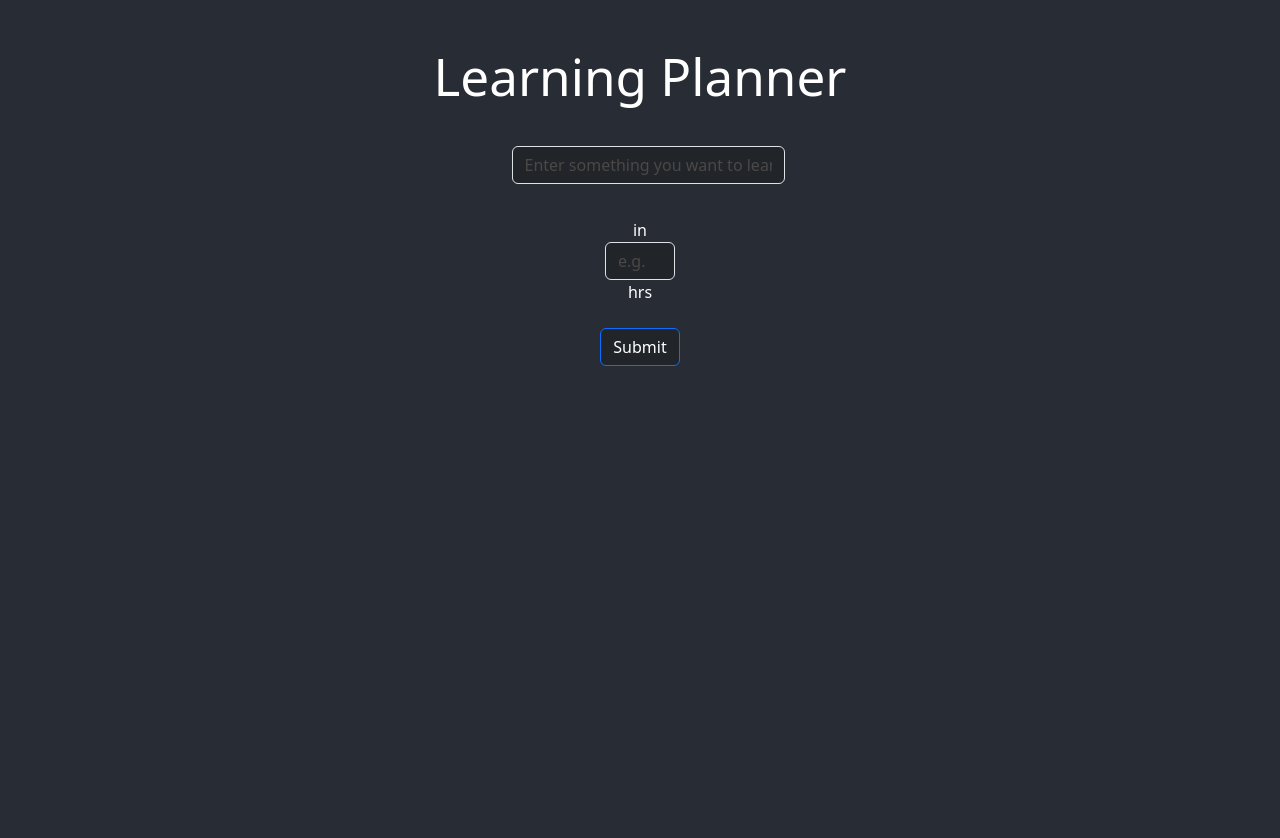
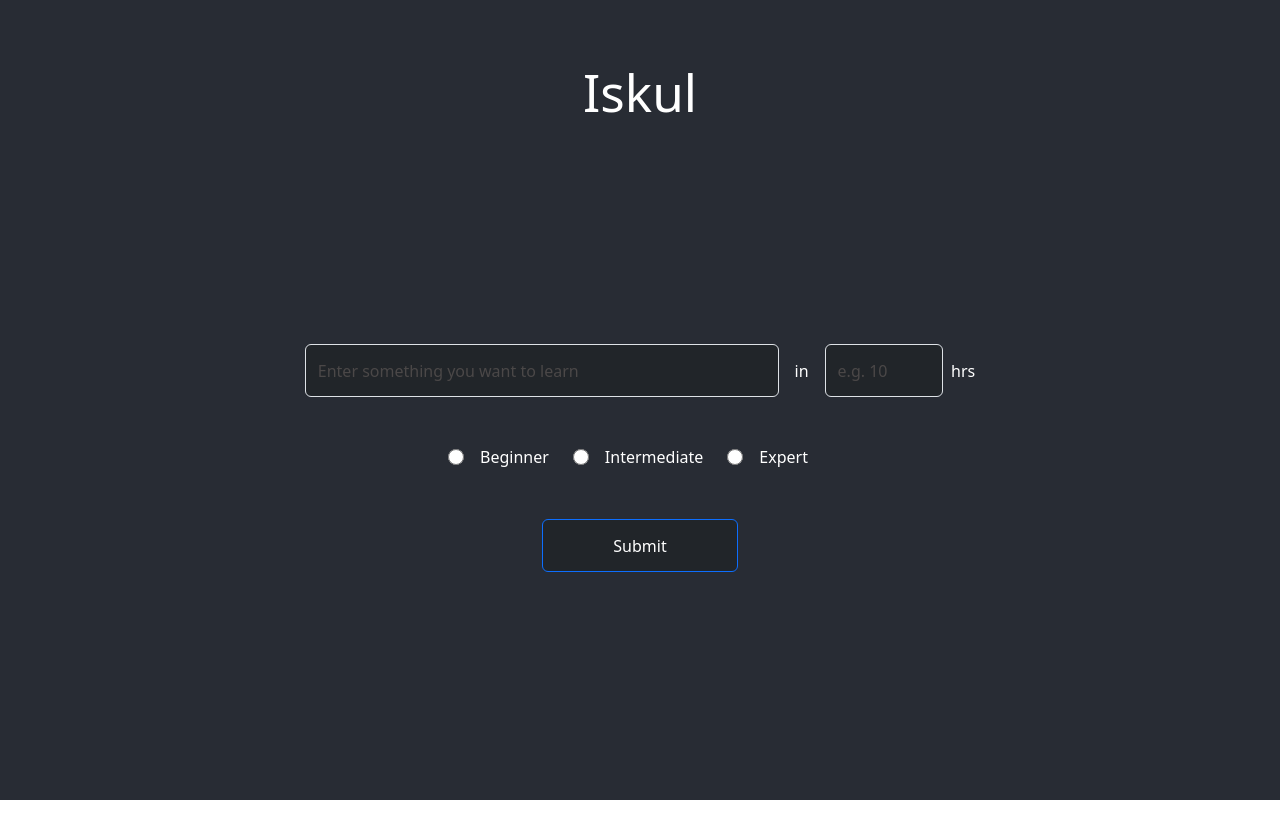
Before and after one commit to shubham151/iskul, a React (Vite) app in the folder frontend/: page / in a window 1280 px wide. Shown: the top 838 px of the page. After the commit the page ends 800 px from the top, so only its background shows below. Built offline with nearby package versions, Linux system fonts and the light colour scheme.

Commit message:
Modified CSS for homepage

```diff
--- a/frontend/src/App.css
+++ b/frontend/src/App.css
@@ -3,6 +3,7 @@
   margin: 0 auto;
   text-align: center;
   min-width: 100vw;
+  min-height: 100vh;
   background-color: #282c34;
 }
 
@@ -10,9 +11,10 @@
   color: rgb(75, 72, 72);
   opacity: 1; /* Firefox */
 }
-.label {
+label {
   display: flex;
   flex-direction: row;
+  text-align: center;
 }
 
 .logo {
--- a/frontend/src/components/Home/HomePage.jsx
+++ b/frontend/src/components/Home/HomePage.jsx
@@ -1,67 +1,112 @@
-import React from 'react';
-import { useFormik } from 'formik';
-import styles from '../../css/HomePage.module.css';
-import { useNavigate } from 'react-router-dom';
-import axios from 'axios';
-import 'bootstrap/dist/css/bootstrap.min.css';
+import React from "react";
+import { useFormik } from "formik";
+import styles from "../../css/HomePage.module.css";
+import { useNavigate } from "react-router-dom";
+import axios from "axios";
+import "bootstrap/dist/css/bootstrap.min.css";
 
 function Homepage() {
-
-
   const navigate = useNavigate();
 
   const formik = useFormik({
     initialValues: {
-      topic: '',
-      hours: '',
+      topic: "",
+      hours: "",
+      level: "",
     },
     onSubmit: async (values) => {
       try {
         const response = {};
         console.log("values", values);
         // const response = await axios.post('', values);
-        navigate('/course-plan', { state: { data: response.data } });
+        navigate("/course-plan", { state: { data: response.data } });
       } catch (error) {
-        console.error('Error submitting form:', error);
+        console.error("Error submitting form:", error);
       }
     },
   });
 
   return (
-    <div className={styles.Homepage + "text-center my-5"}>
-      <header className={styles['Homepage-header']}>
-        <h1>Learning Planner</h1>
-        <form onSubmit={formik.handleSubmit} className='mt-4'>
-          <div className='mb-3'>
-            <label className='form-label'>
-              {/* I want to learn about */}
+    <div className={styles.Homepage + "text-center my-1"}>
+      <header>
+        <h1 className={styles["Homepage-header"]}>Iskul</h1>
+
+        <form onSubmit={formik.handleSubmit} className="text-center">
+          <div className="form-group mt-01">
+            <div className="d-flex justify-content-center align-items-center mb-5">
               <input
                 type="text"
                 name="topic"
                 onChange={formik.handleChange}
                 value={formik.values.topic}
                 placeholder="Enter something you want to learn"
-                className="form-control bg-dark text-white ms-2 me-2"
+                className="form-control bg-dark text-white me-2"
+                style={{ flex: '0 0 80%' }} // 70% width
               />
-            </label>
-          </div>
-          <div className='mb-3'>
-          <label className='form-label'>
-            in
+              <span className="text-white mx-2">in</span>
               <input
                 type="number"
                 name="hours"
                 onChange={formik.handleChange}
                 value={formik.values.hours}
                 placeholder="e.g. 10"
-              className="form-control bg-dark text-white ms-2 me-2"
-              style={{ width: '70px' }}
+                className="form-control bg-dark text-white ms-2"
+                style={{ flex: '0 0 20%' }}
               />
-            hrs
-          </label>
+              <span className="text-white ms-2">hrs</span>
+            </div>
+            <div className="mb-5">
+              <div className="d-flex justify-content-center">
+                <div className="form-check me-4">
+                  <input
+                    type="radio"
+                    name="level"
+                    id="beginner"
+                    value="beginner"
+                    onChange={formik.handleChange}
+                    checked={formik.values.level === "beginner"}
+                    className="form-check-input custom-radio"
+                  />
+                  <span className="text-white ms-2">Beginner</span>
 
                 </div>
-          <button type="submit" className='btn btn-primary bg-dark text-white'>Submit</button>
+                <div className="form-check me-4">
+                  <input
+                    type="radio"
+                    name="level"
+                    id="intermediate"
+                    value="intermediate"
+                    onChange={formik.handleChange}
+                    checked={formik.values.level === "intermediate"}
+                    className="form-check-input custom-radio"
+                  />
+                  <span className="text-white ms-2">Intermediate</span>
+
+                </div>
+                <div className="form-check me-4">
+                  <input
+                    type="radio"
+                    name="level"
+                    id="expert"
+                    value="expert"
+                    onChange={formik.handleChange}
+                    checked={formik.values.level === "expert"}
+                    className="form-check-input custom-radio"
+                  />
+                  <span className="text-white ms-2">Expert</span>
+
+                </div>
+              </div>
+            </div>
+            <div className="mb-3">
+              <button
+                type="submit"
+                className="btn btn-primary bg-dark text-white"
+              >
+                Submit
+              </button>
+            </div>
+          </div>
         </form>
       </header>
     </div>
--- a/frontend/src/css/HomePage.module.css
+++ b/frontend/src/css/HomePage.module.css
@@ -1,22 +1,25 @@
 .Homepage {
   text-align: center;
 
+
 }
-
 .Homepage-header {
   background-color: #282c34;
-  min-height: 100vh;
   display: flex;
   flex-direction: column;
   align-items: center;
+  padding-bottom: 10rem;
   /* justify-content: center; */
   color: white;
+  margin: 4rem;
 }
 
 form {
   display: flex;
-  flex-direction: column;
+  flex-direction: row;
   align-items: center;
+  justify-content: center;
+  flex-wrap: wrap;
 }
 
 label {
@@ -24,11 +27,53 @@ label {
 }
 
 input {
-  margin-left: 10px;
+  height: 53px;
+  min-width: auto;
+  padding: 0 30px;
+  margin-right: 22px;
+  float: left;
+  border: none;
+  font-size: 14px;
 }
 
+.form-check-input {
+  border-radius: 50%;
+
+}
+
+.custom-radio {
+  width: 50px;
+  height: 50px;
+}
+.custom-radio:checked::before {
+  width: 15px;
+  height: 15px;
+  top: 6px;
+  left: 6px;
+}
+
+/* Ensure radio buttons are circular */
+input[type="radio"] {
+  -webkit-appearance: radio;
+  -moz-appearance: radio;
+  appearance: radio;
+}
+
+
 button {
-  margin-top: 20px;
-  padding: 10px 20px;
+  height: 53px;
+  padding: 0 30px;
+  margin-right: 22px;
+  border: none;
+  font-size: 14px;
+  display: inline-block;
+  min-width: 196px;
+  text-align: center;
+  border: none;
+  padding: 15px 10px;
+  font-weight: 600;
   font-size: 16px;
+  position: relative;
+  color: #fff;
+  cursor: pointer;
 }
```
Lines whose indentation alone changed are shown as unchanged.
